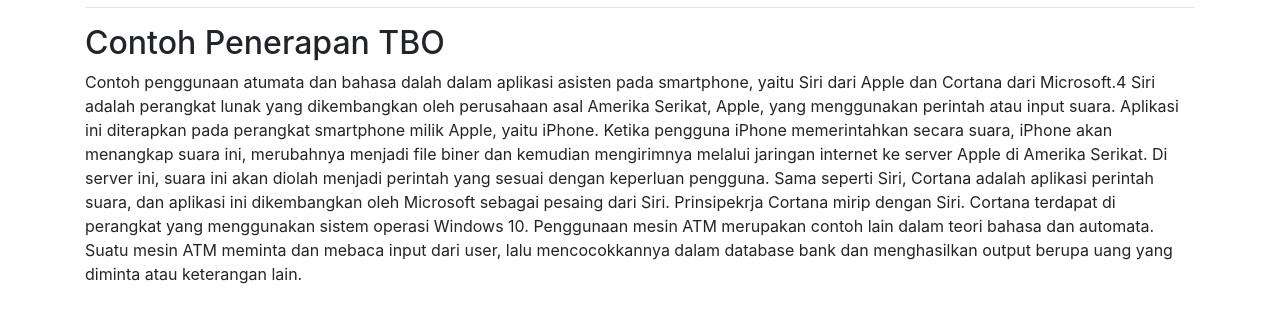
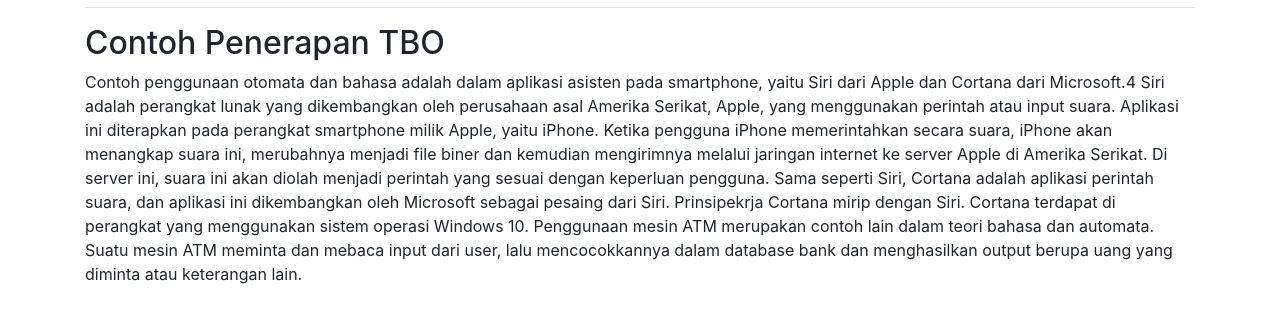
Before and after one commit to irhamabd/tugas1, a plain HTML site: page index.html in a window 1280 px wide. Shown: the part 1189-1525 px from the top of the page. Drawn offline with nearby package versions, Linux system fonts and the light colour scheme.

Commit message:
Update index.html

```diff
--- a/index.html
+++ b/index.html
@@ -52,7 +52,7 @@
 <p>Pemanfaatan otomata dapat diterapkan di beragam bidang yang merupakan asal dari teori otomata ditambah dengan penggunaan di bidang Komputer. Saat ini manusia telah menciptakan ribuan bahasa pemrograman komputer, ribuan bahasa pemrograman belum ditambah bahasa komputer lain seperti bahasa markup, bahasa typesetting, bahasa perintah, bahasa query, bahasa printer, bahasa pengenalan pola seperti pada penerapan penjaminan kualitas sirkuit elektronik yang menggunakan ekspresi regular untuk menyatakan pola sirkuit elektronik. Seluruh bidang aplikasi yang menyatakan persoalan sebagai serangkaian state yang senantiasa harus ditelusuri saat hidup aplikasi dan/atau untuk menemukan solusi adalah peluang untuk penerapan otomata. Seluruh bidang aplikasi yang berkehendak menyatakan keteratuaran sesuatu (struktur) atau kejadian atau rentetan kejadian yang mengikuti suatu kumpulan aturan tertentu dalam pembentkan barisan sesuatu yang berhingga atau tidak berhingga merupakan peluang penerapan teori otomata dadn teori bahasa formal.</p>
 <hr>
 <h2>Contoh Penerapan TBO</h2>
-<p>Contoh penggunaan atumata dan bahasa dalah dalam aplikasi asisten pada smartphone, yaitu Siri dari Apple dan Cortana dari Microsoft.4 Siri adalah perangkat lunak yang dikembangkan oleh perusahaan asal Amerika Serikat, Apple, yang menggunakan perintah atau input suara. Aplikasi ini diterapkan pada perangkat smartphone milik Apple, yaitu iPhone. Ketika pengguna iPhone memerintahkan secara suara, iPhone akan menangkap suara ini, merubahnya menjadi file biner dan kemudian mengirimnya melalui jaringan internet ke server Apple di Amerika Serikat. Di server ini, suara ini akan diolah menjadi perintah yang sesuai dengan keperluan pengguna. Sama seperti Siri, Cortana adalah aplikasi perintah suara, dan aplikasi ini dikembangkan oleh Microsoft sebagai pesaing dari Siri. Prinsipekrja Cortana mirip dengan Siri. Cortana terdapat di perangkat yang menggunakan sistem operasi Windows 10. Penggunaan mesin ATM merupakan contoh lain dalam teori bahasa dan automata. Suatu mesin ATM meminta dan mebaca input dari user, lalu mencocokkannya dalam database bank dan menghasilkan output berupa uang yang diminta atau keterangan lain.</p>
+<p>Contoh penggunaan otomata dan bahasa adalah dalam aplikasi asisten pada smartphone, yaitu Siri dari Apple dan Cortana dari Microsoft.4 Siri adalah perangkat lunak yang dikembangkan oleh perusahaan asal Amerika Serikat, Apple, yang menggunakan perintah atau input suara. Aplikasi ini diterapkan pada perangkat smartphone milik Apple, yaitu iPhone. Ketika pengguna iPhone memerintahkan secara suara, iPhone akan menangkap suara ini, merubahnya menjadi file biner dan kemudian mengirimnya melalui jaringan internet ke server Apple di Amerika Serikat. Di server ini, suara ini akan diolah menjadi perintah yang sesuai dengan keperluan pengguna. Sama seperti Siri, Cortana adalah aplikasi perintah suara, dan aplikasi ini dikembangkan oleh Microsoft sebagai pesaing dari Siri. Prinsipekrja Cortana mirip dengan Siri. Cortana terdapat di perangkat yang menggunakan sistem operasi Windows 10. Penggunaan mesin ATM merupakan contoh lain dalam teori bahasa dan automata. Suatu mesin ATM meminta dan mebaca input dari user, lalu mencocokkannya dalam database bank dan menghasilkan output berupa uang yang diminta atau keterangan lain.</p>
 
 </div>
 <br>
```
